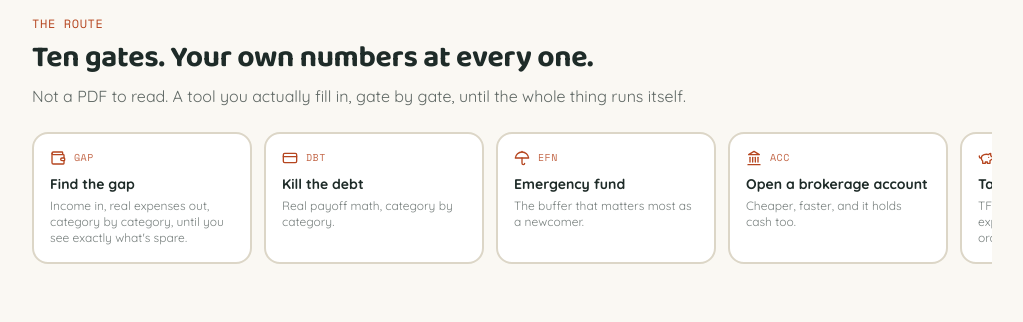
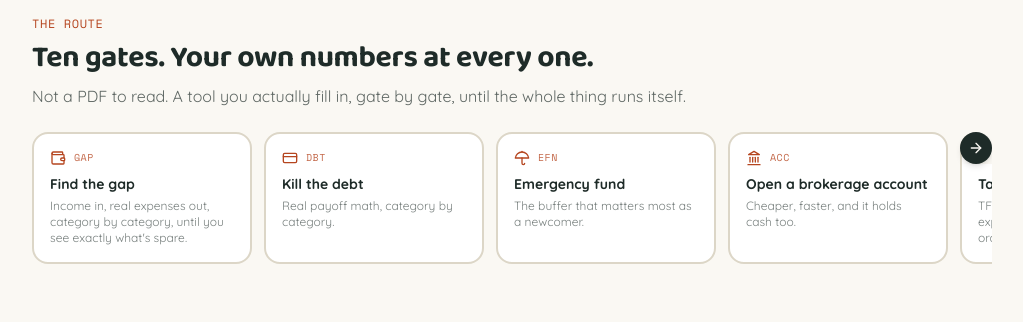
Before and after one commit to brianran-lab/Landing-Money-Plan-, a React (Vite) app: page / in a window 1280 px wide. Shown: the part 2000-2322 px from the top of the page, without its empty margins (128-1151 px from the left). Built offline with nearby package versions, Linux system fonts and the light colour scheme.

Commit message:
Update Website.jsx

```diff
--- a/src/pages/Website.jsx
+++ b/src/pages/Website.jsx
@@ -189,12 +189,12 @@ export default function LandingMoneyPlanSite() {
           <div className="font-mono text-xs uppercase tracking-wider mb-2" style={{ color: STAMP }}>The route</div>
           <h2 className="text-2xl sm:text-3xl mb-2">Ten gates. Your own numbers at every one.</h2>
           <p className="mb-6" style={{ opacity: 0.7 }}>Not a PDF to read. A tool you actually fill in, gate by gate, until the whole thing runs itself.</p>
-          <div className="flex gap-3 overflow-x-auto gate-scroll pb-2 -mx-5 px-5 sm:mx-0 sm:px-0">
-            {GATES.map((g) => <GateChip key={g.code} g={g} />)}
+          <div className="relative"><div id="gates-scroll" className="flex gap-3 overflow-x-auto gate-scroll pb-2 -mx-5 px-5 sm:mx-0 sm:px-0">
+            {GATES.map((g) => <GateChip key={g.code} g={g} />)}<div className="sticky right-0 top-0 h-full flex items-center pointer-events-none" style={{ background: `linear-gradient(to right, transparent, ${PAPER} 55%)`, width: 64, marginLeft: -64 }}><button type="button" onClick={() => document.getElementById("gates-scroll")?.scrollBy({ left: 280, behavior: "smooth" })} className="pointer-events-auto flex items-center justify-center rounded-full shadow-md ml-auto" style={{ background: INK, color: PAPER, width: 32, height: 32 }} aria-label="Show more gates"><ArrowRight size={16} /></button></div>
+      </div>
           </div>
         </div>
       </div>
-
       {/* Transparency */}
       <div className="border-t-2 border-dashed" style={{ borderColor: LINE }}>
         <div className="max-w-5xl mx-auto px-5 sm:px-8 py-14 grid sm:grid-cols-2 gap-8">
```
